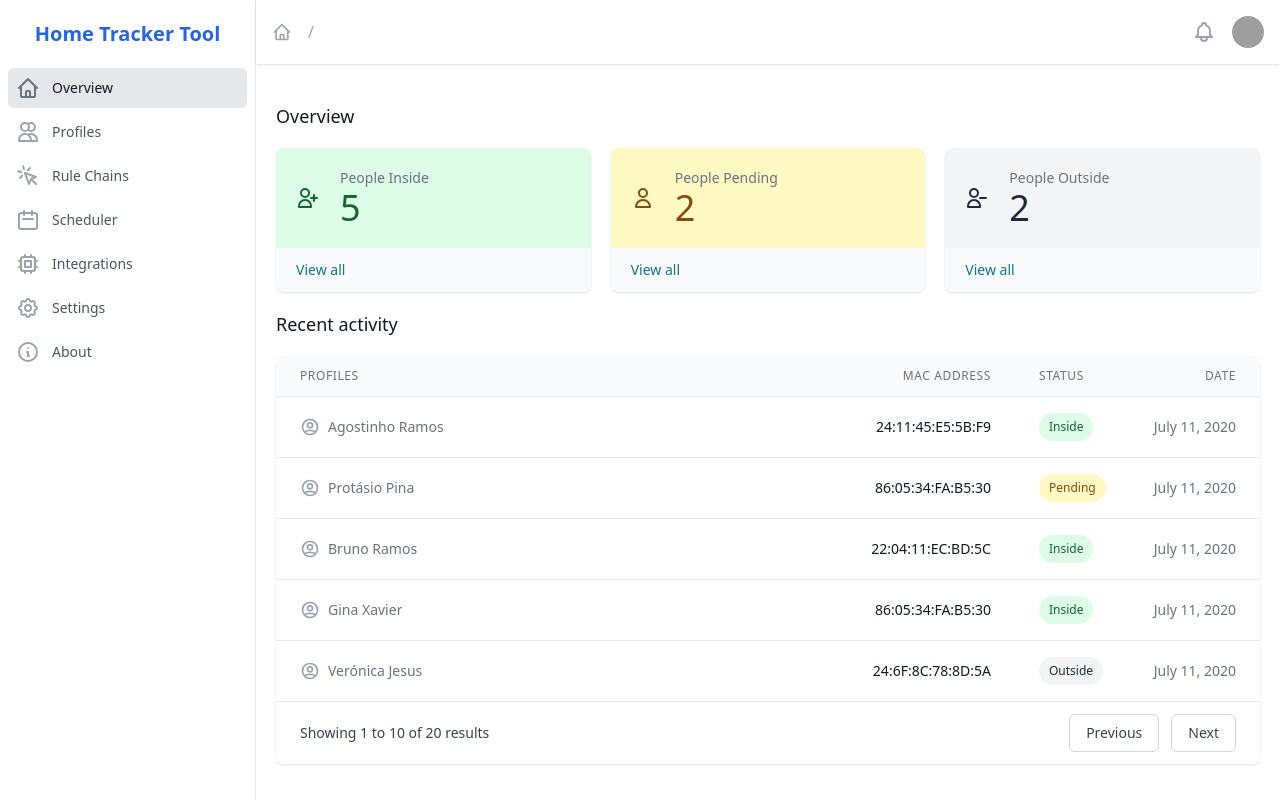
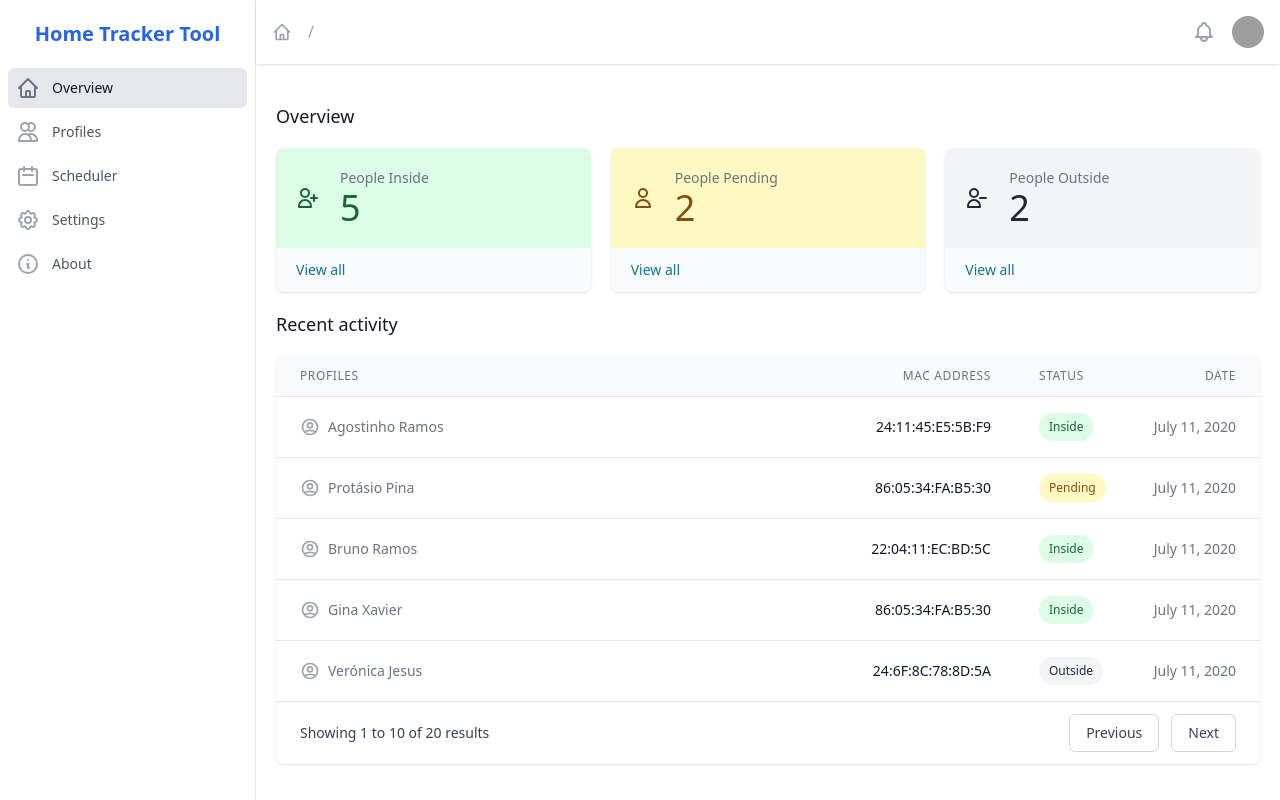
Before and after one commit to agostinhoramos/hometrackertool, a React (Create React App) app in the folder hometrackertool/frontend/: page / in a window 1280 px wide. Built offline with nearby package versions, Linux system fonts and the light colour scheme; grey boxes are pictures that could not be loaded.

Commit message:
Setting up some pages

```diff
--- a/hometrackertool/frontend/src/components/Layout/dashboard.js
+++ b/hometrackertool/frontend/src/components/Layout/dashboard.js
@@ -21,9 +21,9 @@ const pages = [
 const navigation = [
     { name: 'Overview', link: '/', icon: HomeIcon },
 	{ name: 'Profiles', link: '/profiles', icon: UsersIcon },
-    { name: 'Rule Chains', link: '/rule_chains', icon: CursorClickIcon },
+    //{ name: 'Rule Chains', link: '/rule_chains', icon: CursorClickIcon },
     { name: 'Scheduler', link: '/scheduler', icon: CalendarIcon },
-    { name: 'Integrations', link: '/integrations', icon: ChipIcon },
+    //{ name: 'Integrations', link: '/integrations', icon: ChipIcon },
     { name: 'Settings', link: '/settings', icon: CogIcon },
 	{ name: 'About', link: '/about', icon: InformationCircleIcon },
 ]
--- a/hometrackertool/frontend/src/pages/Dashboard/about.js
+++ b/hometrackertool/frontend/src/pages/Dashboard/about.js
@@ -2,7 +2,8 @@ const About = () => {
     return (
       <>
         <div className="mt-5 p-5">
-          <h3>I'm About</h3>
+          <h3>About</h3>
+          <p>Made by Agostinho Ramos</p>
         </div>
       </>
     )
```
